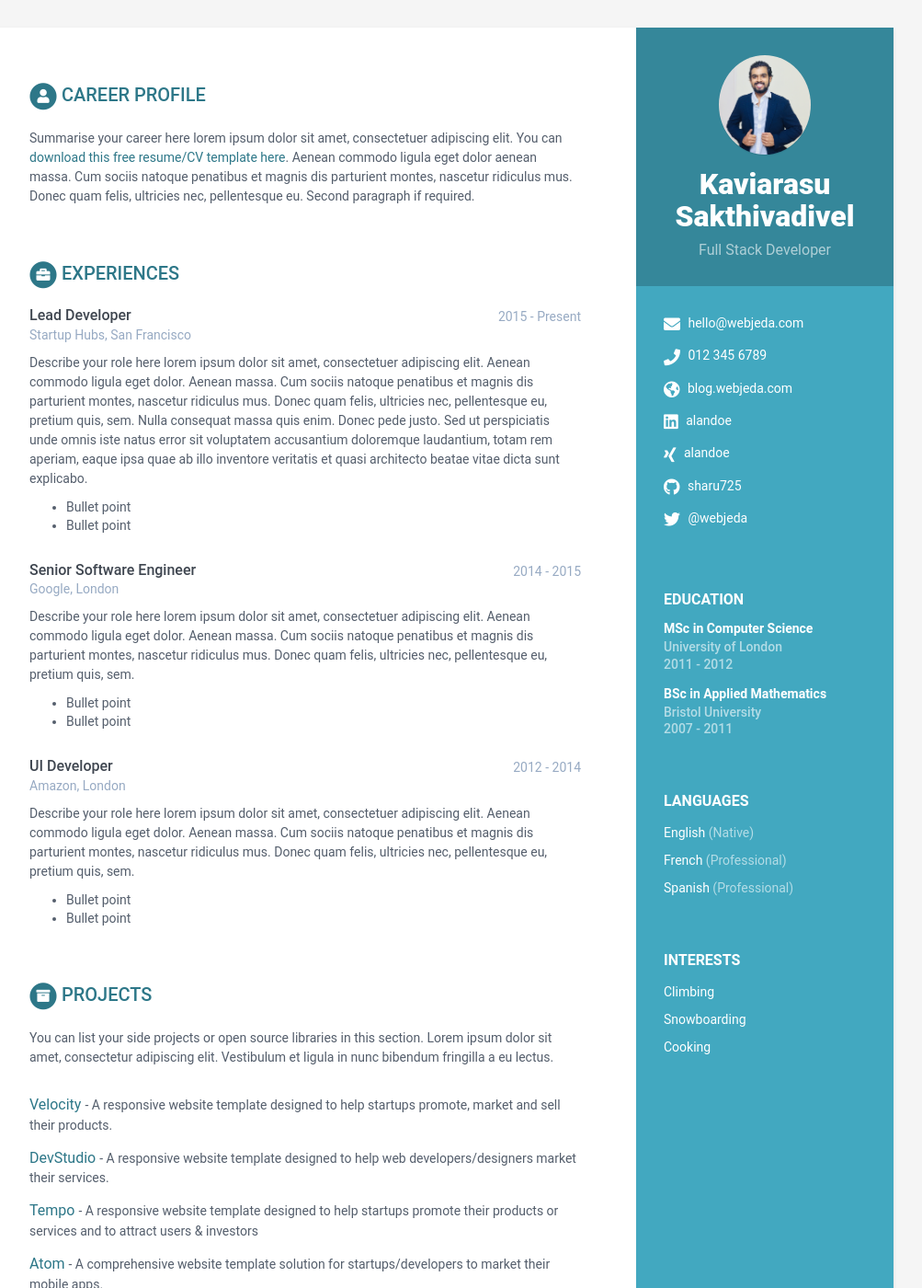
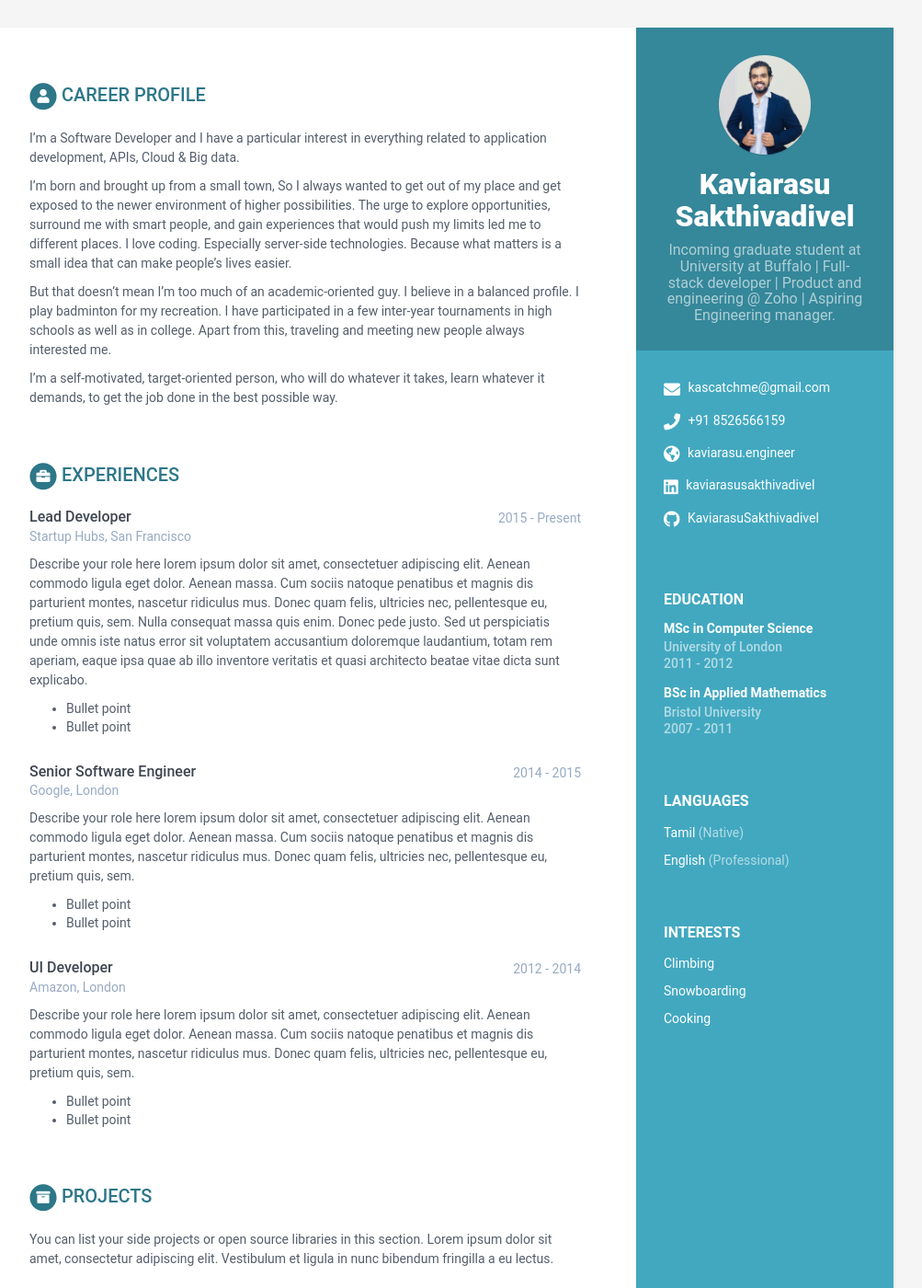
Before and after one commit to KaviarasuSakthivadivel/kaviarasusakthivadivel.github.io, a Jekyll site: the page built from index.html, in a window 1280 px wide and 1400 px high. Shown: the whole window at 92% size, without its empty margins (168-1171 px from the left). Built offline with Jekyll 4.4.1, drawn with Linux system fonts in a browser that asks for light colours.

Commit message:
data changes.

```diff
--- a/_data/data.yml
+++ b/_data/data.yml
@@ -8,32 +8,29 @@ sidebar:
 
     # Profile information
     name: Kaviarasu Sakthivadivel
-    tagline: Full Stack Developer
+    tagline: Incoming graduate student at University at Buffalo | Full-stack developer | Product and engineering @ Zoho | Aspiring Engineering manager.
     avatar: profile.png  #place a 100x100 picture inside /assets/images/ folder and provide the name of the file below
 
     # Sidebar links
-    email: hello@webjeda.com
-    phone: 012 345 6789
-    website: blog.webjeda.com #do not add http://
-    linkedin: alandoe
-    xing: alandoe
-    github: sharu725
+    email: kascatchme@gmail.com
+    phone: +91 8526566159
+    website: kaviarasu.engineer #do not add http://
+    linkedin: kaviarasusakthivadivel
+    xing:
+    github: KaviarasuSakthivadivel
     telegram: # add your nickname without '@' sign
     gitlab:
     bitbucket:
-    twitter: '@webjeda'
+    twitter:
     stack-overflow: # Number/Username, e.g. 123456/alandoe
     codewars:
     goodreads: # Number-Username, e.g. 123456-alandoe
 
     languages:
-      - idiom: English
+      - idiom: Tamil
         level: Native
 
-      - idiom: French
-        level: Professional
-
-      - idiom: Spanish
+      - idiom: English
         level: Professional
 
     interests:
@@ -49,12 +46,14 @@ sidebar:
 career-profile:
     title: Career Profile
     summary: |
-      Summarise your career here lorem ipsum dolor sit amet, consectetuer
-      adipiscing elit. You can [download this free resume/CV template here]().
-      Aenean commodo ligula eget dolor aenean massa. Cum sociis natoque
-      penatibus et magnis dis parturient montes, nascetur ridiculus mus.
-      Donec quam felis, ultricies nec, pellentesque eu.
-      Second paragraph if required.
+      I'm a Software Developer and I have a particular interest in everything related to application development, APIs, Cloud & Big data.
+
+      I'm born and brought up from a small town, So I always wanted to get out of my place and get exposed to the newer environment of higher possibilities. The urge to explore opportunities, surround me with smart people, and gain experiences that would push my limits led me to different places.
+      I love coding. Especially server-side technologies. Because what matters is a small idea that can make people's lives easier.
+
+      But that doesn't mean I'm too much of an academic-oriented guy. I believe in a balanced profile. I play badminton for my recreation. I have participated in a few inter-year tournaments in high schools as well as in college. Apart from this, traveling and meeting new people always interested me.
+
+      I'm a self-motivated, target-oriented person, who will do whatever it takes, learn whatever it demands, to get the job done in the best possible way.
 education:
     - degree: MSc in Computer Science
       university: University of London
```
